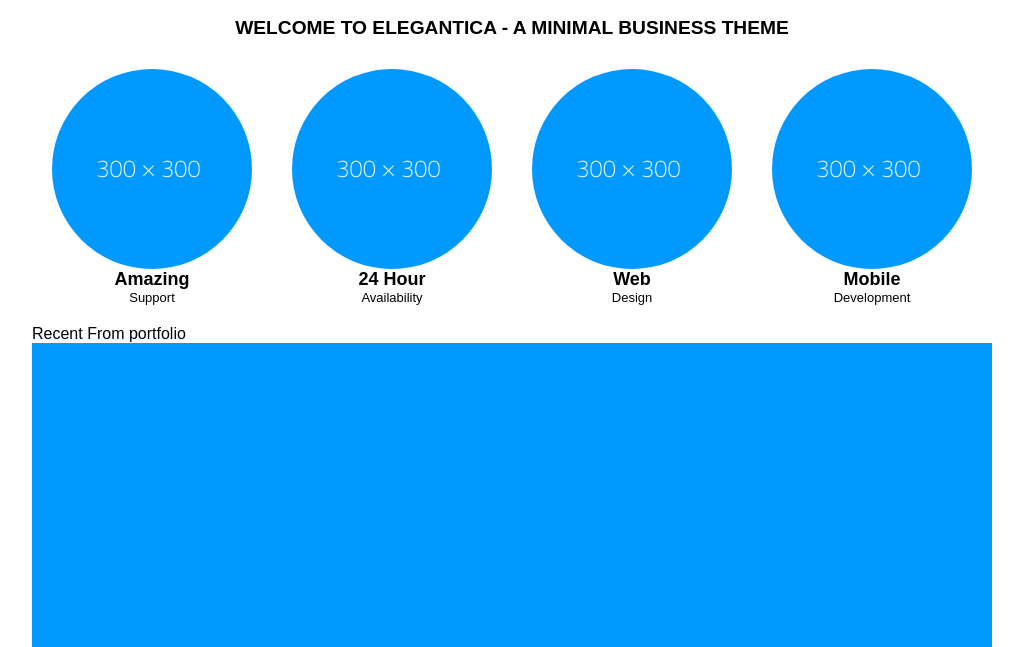
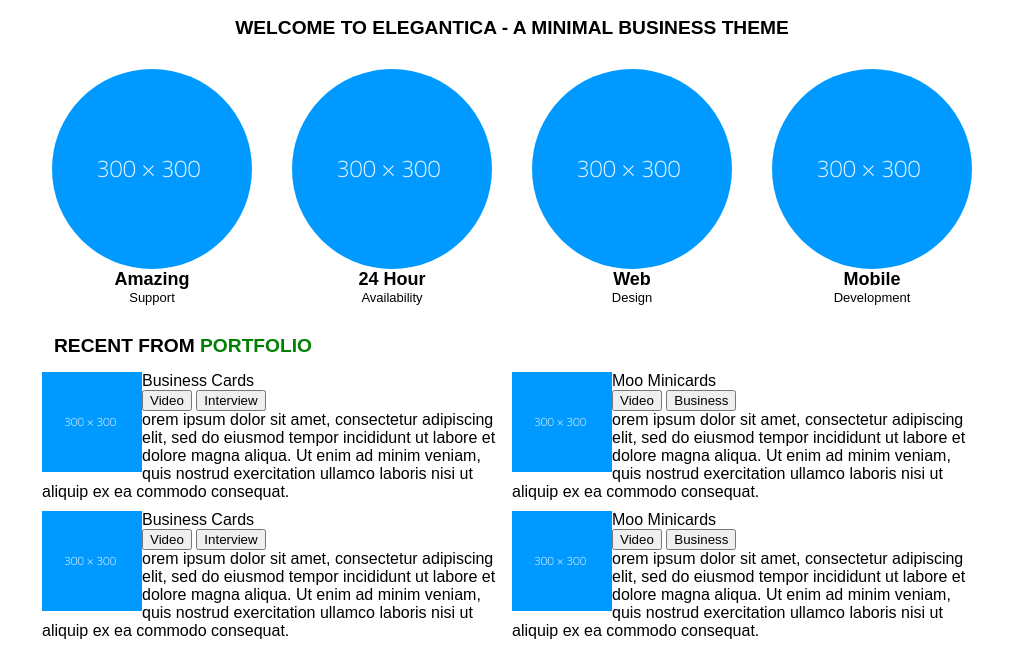
Before and after one commit to wkedarprdxn/GraphicsUmbrella, a plain HTML site: page index.html in a window 1280 px wide. Shown: the part 118-765 px from the top of the page, without its empty margins (128-1151 px from the left). Drawn offline with Linux system fonts and the light colour scheme.

Commit message:
CSS for portfolio section

```diff
--- a/assets/css/style.css
+++ b/assets/css/style.css
@@ -346,6 +346,32 @@ main {
 }
 
 
+/* Portfolio */
+
+.portfolio h3 {
+    text-transform: uppercase;
+    font-size: larger;
+    font-weight: bold;
+    margin-left: 12px;
+    padding: 10px 10px 5px;
+}
+
+.portfolio h3 span {
+    color: green;
+}
+
+.wrap-for-2 {
+    display: flex;
+    margin: 10px;
+}
+
+.wrap-for-2 img {
+    float: left;
+    width: 100px;
+    height: 100px;
+}
+
+
 /*=================================
   main styling ends here
 =================================*/
```
